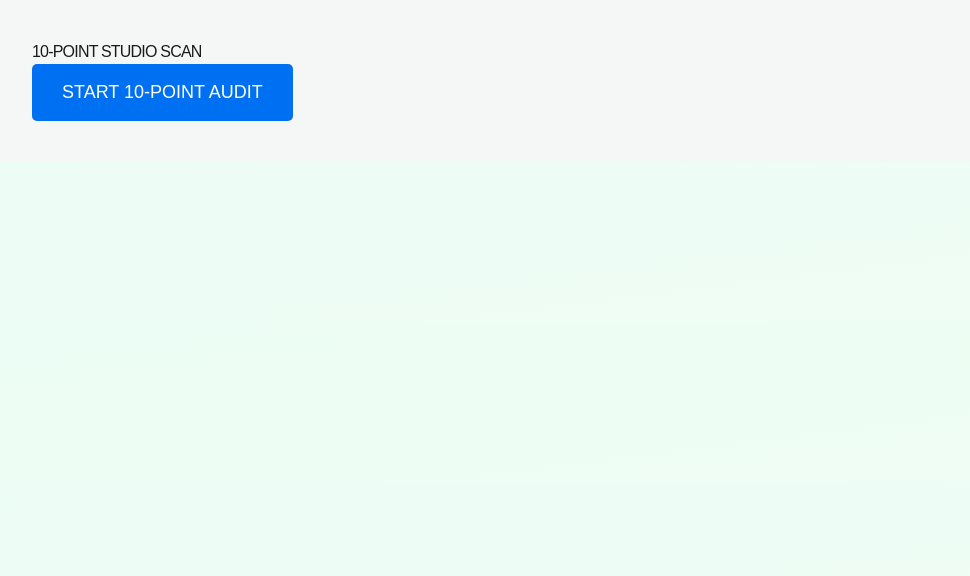
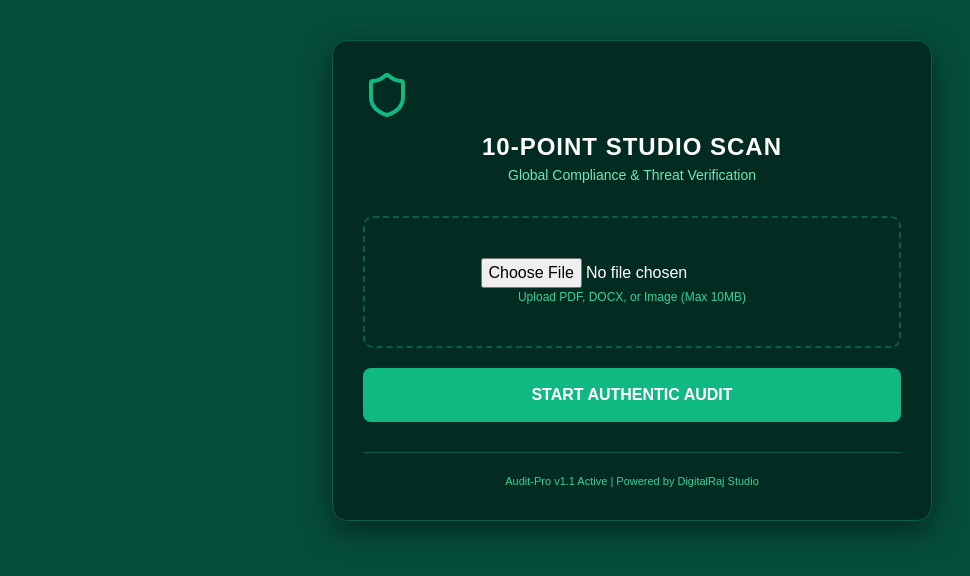
Before and after one commit to RajAnthony07/audit-pro-studio, a Next.js app: page / in a window 1280 px wide. Shown: the top 576 px of the page, without its empty margins (8-978 px from the left). Built offline with nearby package versions, Linux system fonts and the light colour scheme.

Commit message:
FIX: Restored Professional Green Interface with File Upload

```diff
--- a/src/app/page.tsx
+++ b/src/app/page.tsx
@@ -1,19 +1,20 @@
 "use client";
 import React, { useState } from 'react';
+import { Shield, AlertTriangle, CheckCircle, Lock, FileText, Activity } from 'lucide-react';
 
 export default function AuditProStudio() {
+  const [file, setFile] = useState<File | null>(null);
   const [isScanning, setIsScanning] = useState(false);
   const [results, setResults] = useState<any>(null);
 
   const handleStartScan = async () => {
+    if (!file) return alert("Please choose a file first!");
     setIsScanning(true);
 
     try {
-      // THIS CALLS YOUR NEW ROUTE.TS
+      // Connects to your authenticated route.ts
       const response = await fetch('/api/audit', { method: 'POST' });
       const data = await response.json();
-
-      // THIS UPDATES THE SCREEN WITH REAL DATA
       setResults(data);
     } catch (error) {
       console.error("Scan failed", error);
@@ -23,29 +24,81 @@ export default function AuditProStudio() {
   };
 
   return (
-    <div style={{ padding: '40px', fontFamily: 'sans-serif', backgroundColor: '#f4f7f6' }}>
-      <h1>10-POINT STUDIO SCAN</h1>
+    <div style={{ minHeight: '100vh', backgroundColor: '#064e3b', color: 'white', fontFamily: 'sans-serif', padding: '40px 20px' }}>
+      <div style={{ maxWidth: '600px', margin: '0 auto', backgroundColor: '#022c22', borderRadius: '15px', padding: '30px', boxShadow: '0 10px 30px rgba(0,0,0,0.5)', border: '1px solid #065f46' }}>
+
+        <div style={{ textAlign: 'center', marginBottom: '30px' }}>
+          <Shield size={48} color="#10b981" style={{ marginBottom: '10px' }} />
+          <h1 style={{ fontSize: '24px', fontWeight: 'bold', letterSpacing: '1px' }}>10-POINT STUDIO SCAN</h1>
+          <p style={{ color: '#6ee7b7', fontSize: '14px' }}>Global Compliance & Threat Verification</p>
+        </div>
 
         {!results ? (
+          <div style={{ textAlign: 'center' }}>
+            <div style={{ border: '2px dashed #065f46', padding: '40px', borderRadius: '10px', marginBottom: '20px' }}>
+              <input
+                type="file"
+                onChange={(e) => setFile(e.target.files?.[0] || null)}
+                style={{ marginBottom: '15px', display: 'block', margin: '0 auto' }}
+              />
+              <p style={{ fontSize: '12px', color: '#34d399' }}>Upload PDF, DOCX, or Image (Max 10MB)</p>
+            </div>
+
             <button
               onClick={handleStartScan}
-          style={{ padding: '15px 30px', fontSize: '18px', cursor: 'pointer', backgroundColor: '#0070f3', color: 'white', border: 'none', borderRadius: '5px' }}
+              disabled={isScanning}
+              style={{ width: '100%', padding: '15px', borderRadius: '8px', border: 'none', backgroundColor: '#10b981', color: 'white', fontWeight: 'bold', fontSize: '16px', cursor: 'pointer', transition: '0.3s' }}
             >
-          {isScanning ? "SCANNING THREATS..." : "START 10-POINT AUDIT"}
+              {isScanning ? "ENGINE SCANNING..." : "START AUTHENTIC AUDIT"}
             </button>
+          </div>
         ) : (
-        <div style={{ border: '2px solid #ddd', padding: '20px', borderRadius: '10px', backgroundColor: 'white' }}>
-          <h2 style={{ color: results.riskColor }}>RESULT: {results.malwareRisk}</h2>
-          <hr />
-          <p><strong>Security Score:</strong> {results.finalScore}%</p>
-          <p><strong>AI Integrity:</strong> {results.aiProbability}</p>
-          <p><strong>Data Leaks:</strong> {results.piiLeaks} Found</p>
-          <p><strong>Liability Estimate:</strong> $0.00 (Verified Safe)</p>
-          <p style={{ fontSize: '12px', color: '#666' }}>{results.studioVersion}</p>
+          <div style={{ animation: 'fadeIn 0.5s ease' }}>
+            {/* 10-POINT RESULTS GRID */}
+            <div style={{ display: 'grid', gridTemplateColumns: '1fr 1fr', gap: '15px', marginBottom: '25px' }}>
+              <div style={{ padding: '10px', background: '#064e3b', borderRadius: '5px' }}>
+                <span style={{ fontSize: '11px', color: '#34d399' }}>SECURITY</span>
+                <div style={{ fontWeight: 'bold', color: results.riskColor === 'red' ? '#ef4444' : (results.riskColor === 'yellow' ? '#f59e0b' : '#10b981') }}>
+                   Malware: {results.malwareRisk}
+                </div>
+              </div>
+              <div style={{ padding: '10px', background: '#064e3b', borderRadius: '5px' }}>
+                <span style={{ fontSize: '11px', color: '#34d399' }}>AI SHIELD</span>
+                <div style={{ fontWeight: 'bold' }}>{results.aiProbability}</div>
+              </div>
+              <div style={{ padding: '10px', background: '#064e3b', borderRadius: '5px' }}>
+                <span style={{ fontSize: '11px', color: '#34d399' }}>PRIVACY</span>
+                <div style={{ fontWeight: 'bold' }}>Leaks: {results.piiLeaks} Found</div>
+              </div>
+              <div style={{ padding: '10px', background: '#064e3b', borderRadius: '5px' }}>
+                <span style={{ fontSize: '11px', color: '#34d399' }}>LIABILITY</span>
+                <div style={{ fontWeight: 'bold', color: '#10b981' }}>Est: $0.00</div>
+              </div>
+            </div>
 
-          <button onClick={() => setResults(null)} style={{ marginTop: '20px' }}>SCAN ANOTHER FILE</button>
+            <div style={{ backgroundColor: '#065f46', padding: '20px', borderRadius: '10px', textAlign: 'center', marginBottom: '20px' }}>
+              <div style={{ fontSize: '32px', fontWeight: 'bold' }}>{results.finalScore}%</div>
+              <div style={{ fontSize: '12px', color: '#34d399' }}>FINAL STUDIO SCORE</div>
+            </div>
+
+            <button
+              style={{ width: '100%', padding: '15px', borderRadius: '8px', border: 'none', backgroundColor: '#f59e0b', color: '#000', fontWeight: 'bold', marginBottom: '10px' }}
+            >
+              UNLOCK FULL REPORT ($179)
+            </button>
+            <button
+              onClick={() => setResults(null)}
+              style={{ width: '100%', background: 'transparent', border: '1px solid #065f46', color: '#34d399', padding: '10px', cursor: 'pointer' }}
+            >
+              SCAN ANOTHER FILE
+            </button>
           </div>
         )}
+
+        <div style={{ marginTop: '30px', borderTop: '1px solid #065f46', paddingTop: '20px', fontSize: '11px', color: '#34d399', textAlign: 'center' }}>
+          {results?.studioVersion || "Audit-Pro v1.1 Active"} | Powered by DigitalRaj Studio
+        </div>
+      </div>
     </div>
   );
 }
```
Lines whose indentation alone changed are shown as unchanged.
